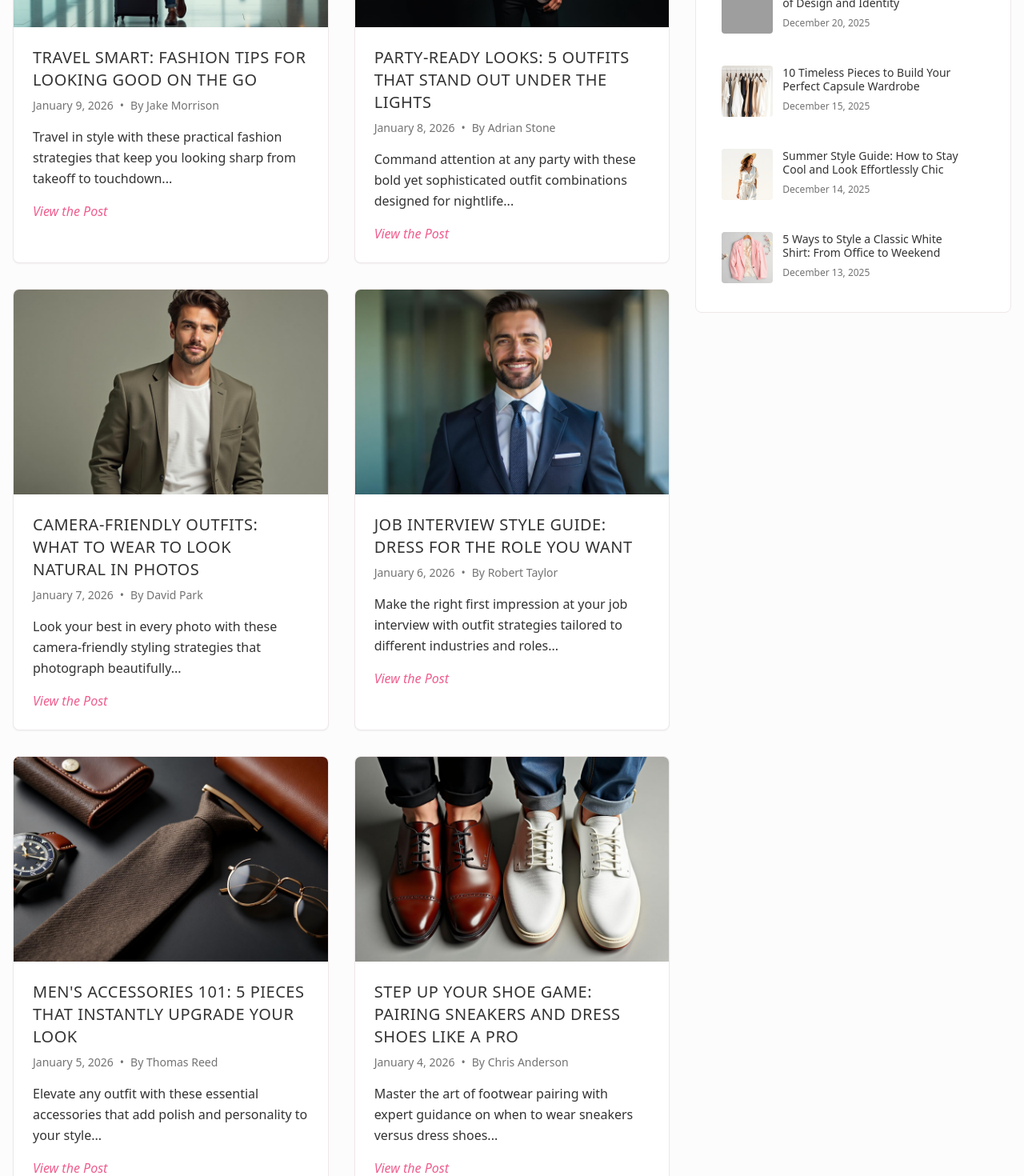
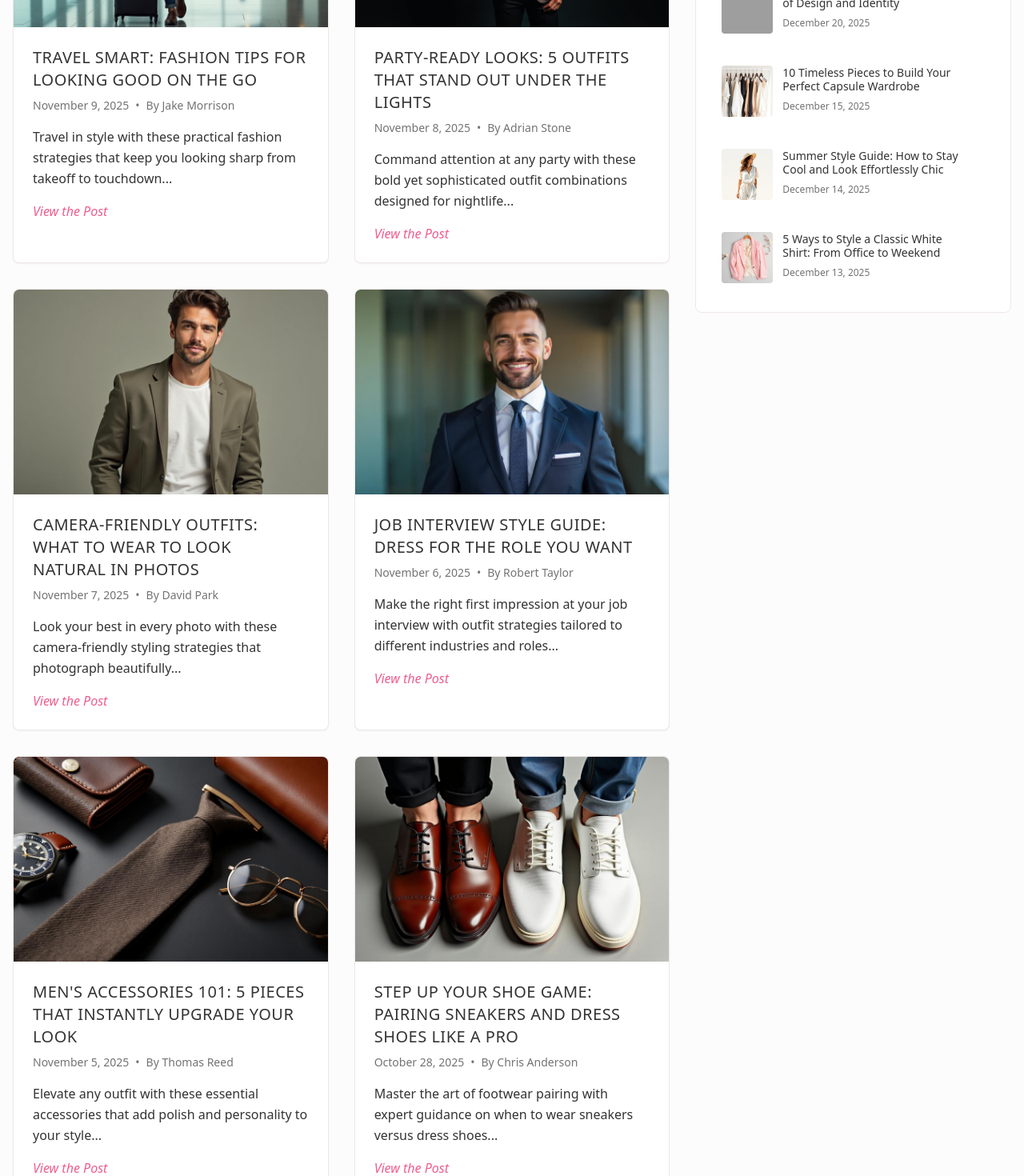
Before and after one commit to rking545789/vivienne-reimagine, a React (Vite) app: page /mens-fashion in a window 1280 px wide. Shown: the part 1180-2650 px from the top of the page at 80% size. Built offline with nearby package versions, Linux system fonts and the light colour scheme; grey boxes are pictures that could not be loaded; the HTML template or start-up script is replaced by a standard one; a web font is replaced by a local one.

Commit message:
Update article dates

```diff
--- a/src/data/mensArticles.ts
+++ b/src/data/mensArticles.ts
@@ -206,7 +206,7 @@ export const mensArticlesData: MensArticle[] = [
   {
     slug: "modern-mans-guide-effortless-style",
     title: "The Modern Man's Guide to Effortless Style",
-    date: "January 15, 2026",
+    date: "November 15, 2025",
     author: "Marcus Chen",
     excerpt: "True style isn't about strict rules or fleeting trends. It's about understanding who you are and translating that into what you wear with confidence and intention...",
     image: effortlesslyCoolHero,
@@ -251,7 +251,7 @@ export const mensArticlesData: MensArticle[] = [
   {
     slug: "date-night-style-first-impressions",
     title: "Date Night Style: First-Impression Outfits That Always Work",
-    date: "January 10, 2026",
+    date: "November 10, 2025",
     author: "Marcus Chen",
     excerpt: "Make a lasting impression with these fail-safe date night outfits that strike the perfect balance between effort and ease...",
     image: dateNightStyleHero,
@@ -285,7 +285,7 @@ export const mensArticlesData: MensArticle[] = [
   {
     slug: "travel-smart-fashion-tips",
     title: "Travel Smart: Fashion Tips for Looking Good on the Go",
-    date: "January 9, 2026",
+    date: "November 9, 2025",
     author: "Jake Morrison",
     excerpt: "Travel in style with these practical fashion strategies that keep you looking sharp from takeoff to touchdown...",
     image: travelSmartHero,
@@ -319,7 +319,7 @@ export const mensArticlesData: MensArticle[] = [
   {
     slug: "party-ready-standout-looks",
     title: "Party-Ready Looks: 5 Outfits That Stand Out Under the Lights",
-    date: "January 8, 2026",
+    date: "November 8, 2025",
     author: "Adrian Stone",
     excerpt: "Command attention at any party with these bold yet sophisticated outfit combinations designed for nightlife...",
     image: partyReadyHero,
@@ -353,7 +353,7 @@ export const mensArticlesData: MensArticle[] = [
   {
     slug: "camera-friendly-outfits-natural-photos",
     title: "Camera-Friendly Outfits: What to Wear to Look Natural in Photos",
-    date: "January 7, 2026",
+    date: "November 7, 2025",
     author: "David Park",
     excerpt: "Look your best in every photo with these camera-friendly styling strategies that photograph beautifully...",
     image: cameraFriendlyHero,
@@ -387,7 +387,7 @@ export const mensArticlesData: MensArticle[] = [
   {
     slug: "job-interview-style-guide",
     title: "Job Interview Style Guide: Dress for the Role You Want",
-    date: "January 6, 2026",
+    date: "November 6, 2025",
     author: "Robert Taylor",
     excerpt: "Make the right first impression at your job interview with outfit strategies tailored to different industries and roles...",
     image: jobInterviewHero,
@@ -421,7 +421,7 @@ export const mensArticlesData: MensArticle[] = [
   {
     slug: "mens-accessories-101-instant-upgrade",
     title: "Men's Accessories 101: 5 Pieces That Instantly Upgrade Your Look",
-    date: "January 5, 2026",
+    date: "November 5, 2025",
     author: "Thomas Reed",
     excerpt: "Elevate any outfit with these essential accessories that add polish and personality to your style...",
     image: mensAccessories101Hero,
@@ -455,7 +455,7 @@ export const mensArticlesData: MensArticle[] = [
   {
     slug: "shoe-game-sneakers-dress-shoes",
     title: "Step Up Your Shoe Game: Pairing Sneakers and Dress Shoes Like a Pro",
-    date: "January 4, 2026",
+    date: "October 28, 2025",
     author: "Chris Anderson",
     excerpt: "Master the art of footwear pairing with expert guidance on when to wear sneakers versus dress shoes...",
     image: shoeGameHero,
@@ -489,7 +489,7 @@ export const mensArticlesData: MensArticle[] = [
   {
     slug: "color-matching-men-perfect-outfits",
     title: "Color Matching for Men: A Simple Guide to Perfect Outfits",
-    date: "January 3, 2026",
+    date: "October 25, 2025",
     author: "Samuel Brooks",
     excerpt: "Master color coordination with these straightforward strategies that make creating harmonious outfits effortless...",
     image: colorMatchingHero,
@@ -523,7 +523,7 @@ export const mensArticlesData: MensArticle[] = [
   {
     slug: "dress-body-type-style-tips",
     title: "Dress for Your Body Type: Style Tips for Every Shape and Size",
-    date: "January 2, 2026",
+    date: "October 22, 2025",
     author: "Vincent Lee",
     excerpt: "Discover flattering style strategies tailored to your specific body type for maximum confidence and appeal...",
     image: bodyTypeHero,
@@ -557,7 +557,7 @@ export const mensArticlesData: MensArticle[] = [
   {
     slug: "power-clean-style-put-together",
     title: "The Power of Clean Style: How to Look Put-Together Every Day",
-    date: "January 1, 2026",
+    date: "October 20, 2025",
     author: "Daniel Wright",
     excerpt: "Discover the simple principles of clean, minimal style that ensure you always look polished and intentional...",
     image: cleanStyleHero,
@@ -591,7 +591,7 @@ export const mensArticlesData: MensArticle[] = [
   {
     slug: "fall-winter-coats-scarves",
     title: "Fall/Winter Essentials: 10 Ways to Pair Coats and Scarves Like a Pro",
-    date: "January 5, 2026",
+    date: "October 18, 2025",
     author: "Alexander Hunt",
     excerpt: "Master the art of layering with coats and scarves. Discover 10 sophisticated combinations that keep you warm while looking effortlessly stylish...",
     image: autumnCoatsHero,
@@ -625,7 +625,7 @@ export const mensArticlesData: MensArticle[] = [
   {
     slug: "mens-summer-style-guide",
     title: "Stay Cool & Stylish: Men's Summer Outfits That Actually Work",
-    date: "January 4, 2026",
+    date: "October 15, 2025",
     author: "Michael Torres",
     excerpt: "Beat the heat without sacrificing style. Explore practical summer outfit ideas that keep you comfortable and looking sharp in warm weather...",
     image: mensSummerStyleHero,
@@ -659,7 +659,7 @@ export const mensArticlesData: MensArticle[] = [
   {
     slug: "spring-layering-refresh",
     title: "Spring Refresh: Layering Ideas to Upgrade Your Look This Season",
-    date: "January 3, 2026",
+    date: "October 12, 2025",
     author: "Ryan Mitchell",
     excerpt: "Transition your wardrobe into spring with smart layering techniques that handle unpredictable weather while keeping you stylish...",
     image: mensSpringLayersHero,
@@ -693,7 +693,7 @@ export const mensArticlesData: MensArticle[] = [
   {
     slug: "winter-layering-warm-stylish",
     title: "Winter Layers Done Right: Stay Warm Without Losing Style",
-    date: "January 2, 2026",
+    date: "October 10, 2025",
     author: "Nicholas Gray",
     excerpt: "Conquer winter weather with expert layering techniques that maintain your style while providing maximum warmth...",
     image: winterLayeringHero,
@@ -727,7 +727,7 @@ export const mensArticlesData: MensArticle[] = [
   {
     slug: "summer-head-to-toe-guide",
     title: "Head-to-Toe Summer Style Guide for the Modern Man",
-    date: "January 1, 2026",
+    date: "October 8, 2025",
     author: "Patrick Collins",
     excerpt: "A comprehensive guide to summer dressing, from sunglasses to shoes, ensuring you look polished in every detail...",
     image: mensAccessoriesHero,
```
